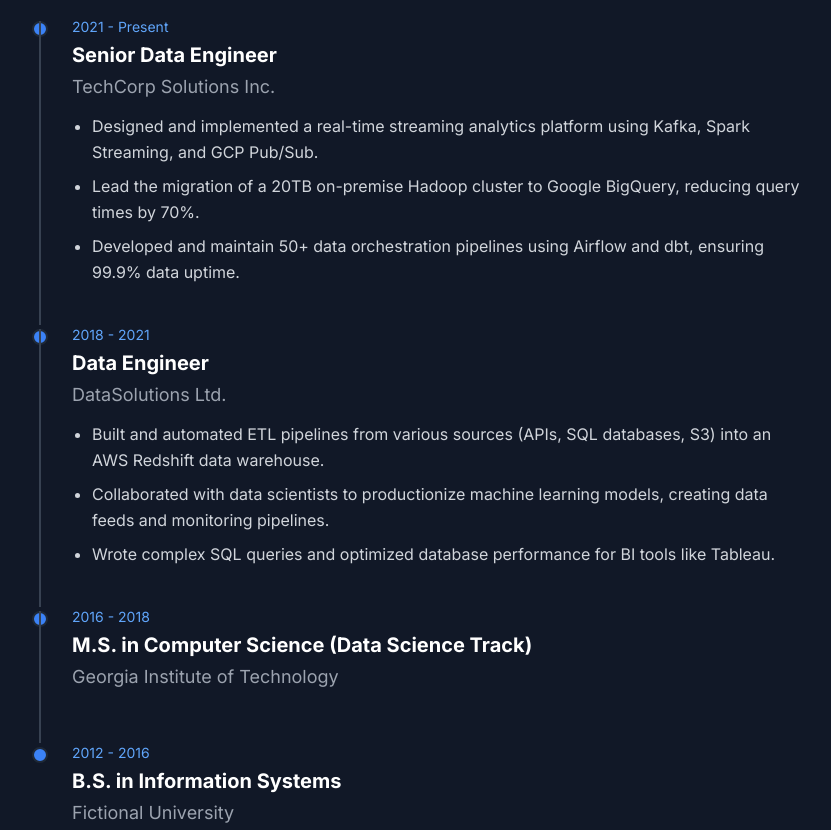
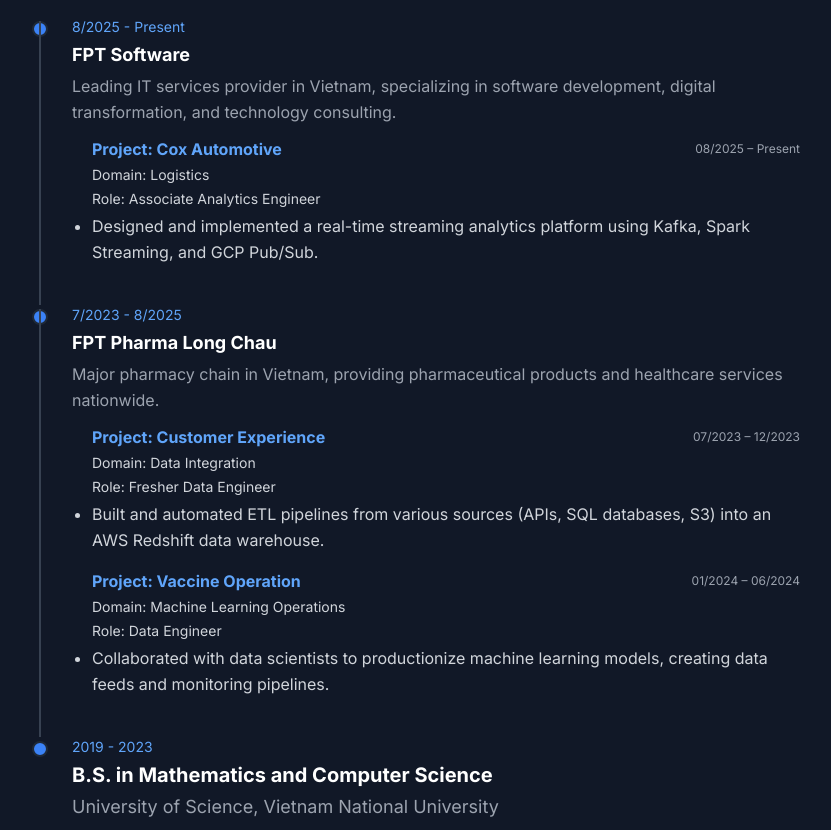
Before and after one commit to hoangnguyennguyen/iamnguyen1808.github.io, a plain HTML site: page index.html in a window 1280 px wide. Shown: the part 600-1430 px from the top of the page, without its empty margins (224-1055 px from the left). Drawn offline with nearby package versions, Linux system fonts and the light colour scheme.

Commit message:
update main page

```diff
--- a/index.html
+++ b/index.html
@@ -21,7 +21,7 @@
     <nav id="sidebar" class="group fixed inset-y-0 left-0 z-50 w-64 bg-gray-900 md:bg-gray-900/50 md:backdrop-blur-sm border-r border-gray-700/50 md:border-r-0 md:shadow-lg transform -translate-x-full md:translate-x-[-14.5rem] md:hover:translate-x-0 transition-transform duration-300 ease-in-out overflow-y-auto md:inset-y-auto md:top-1/2 md:-translate-y-1/2 md:rounded-lg md:max-h-[80vh]">
 
         <!-- Hover Indicator Tab (Desktop Only) -->
-        <div class="hidden md:flex items-center justify-center absolute top-1/2 -translate-y-1/2 right-0 w-6 h-20 bg-gray-700/80 rounded-r-lg transition-opacity duration-300 group-hover:opacity-0 pointer-events-none">
+    <div class="hidden md:flex items-center justify-center absolute top-1/2 -translate-y-1/2 right-0 w-6 h-20 bg-gray-700/80 rounded-r-lg transition-opacity duration-300 group-hover:opacity-0">
             <span class="lucide-icon text-gray-200 animate-pulse" data-lucide="chevrons-right"></span>
         </div>
 
@@ -96,9 +96,9 @@
             <!-- Hero / About Section -->
             <section id="about" class="flex flex-col md:flex-row items-center md:space-x-12 mb-24">
                 <!-- Profile Image Placeholder -->
-                <div class="w-48 h-48 md:w-64 md:h-64 rounded-full bg-gray-700 flex-shrink-0 mb-8 md:mb-0 shadow-lg border-4 border-gray-800">
+                <div class="w-48 h-48 md:w-48 md:h-64 rounded-full bg-gray-700 flex-shrink-0 mb-8 md:mb-0 shadow-lg border-4 border-gray-800">
                     <img
-                        src="https://placehold.co/256x256/374151/E5E7EB?text=Nguyen+Nguyen"
+                        src="assets/Avatar.jpg"
                         alt="Nguyen Nguyen"
                         class="w-full h-full rounded-full object-cover"
                         onerror="this.src='https://placehold.co/256x256/374151/E5E7EB?text=Profile+Photo'"
@@ -133,50 +133,74 @@
                 </h2>
 
                 <div class="max-w-3xl mx-auto">
+                    <!-- FSoft -->
                     <!-- Timeline Item: Work -->
                     <div class="timeline-item">
                         <div class="timeline-marker"></div>
                         <div class="timeline-line"></div>
-                        <p class="text-sm text-blue-400 mb-1">2021 - Present</p>
-                        <h3 class="text-xl font-semibold text-white mb-1">Senior Data Engineer</h3>
-                        <p class="text-lg text-gray-400 mb-3">TechCorp Solutions Inc.</p>
-                        <ul class="list-disc list-outside text-gray-300 space-y-2 ml-5">
-                            <li>Designed and implemented a real-time streaming analytics platform using Kafka, Spark Streaming, and GCP Pub/Sub.</li>
-                            <li>Lead the migration of a 20TB on-premise Hadoop cluster to Google BigQuery, reducing query times by 70%.</li>
-                            <li>Developed and maintain 50+ data orchestration pipelines using Airflow and dbt, ensuring 99.9% data uptime.</li>
-                        </ul>
+                        <p class="text-sm text-blue-400 mb-1">8/2025 - Present</p>
+                        <p class="text-lg font-semibold text-white mb-1">FPT Software</p>
+                        <p class="text-gray-400 mb-3">Leading IT services provider in Vietnam, specializing in software development, digital transformation, and technology consulting.</p>
+
+                        <!-- Projects -->
+                        <div class="space-y-4 ml-5">
+                            <div>
+                                <div class="flex justify-between items-center mb-1">
+                                    <h4 class="text-base font-bold text-blue-400">Project: Cox Automotive</h4>
+                                    <span class="text-xs text-gray-400">08/2025 &ndash; Present</span>
+                                </div>
+                                <p class="text-sm text-gray-300 mb-1">Domain: Logistics</p>
+                                <p class="text-sm text-gray-300 mb-1">Role: Associate Analytics Engineer</p>
+                                <ul class="list-disc list-outside text-gray-300 space-y-2">
+                                    <li>Designed and implemented a real-time streaming analytics platform using Kafka, Spark Streaming, and GCP Pub/Sub.</li>
+                                </ul>
+                            </div>
+                        </div>
                     </div>
 
                     <!-- Timeline Item: Work -->
+                    <!-- Long Chau -->
                     <div class="timeline-item">
                         <div class="timeline-marker"></div>
                         <div class="timeline-line"></div>
-                        <p class="text-sm text-blue-400 mb-1">2018 - 2021</p>
-                        <h3 class="text-xl font-semibold text-white mb-1">Data Engineer</h3>
-                        <p class="text-lg text-gray-400 mb-3">DataSolutions Ltd.</p>
-                        <ul class="list-disc list-outside text-gray-300 space-y-2 ml-5">
-                            <li>Built and automated ETL pipelines from various sources (APIs, SQL databases, S3) into an AWS Redshift data warehouse.</li>
-                            <li>Collaborated with data scientists to productionize machine learning models, creating data feeds and monitoring pipelines.</li>
-                            <li>Wrote complex SQL queries and optimized database performance for BI tools like Tableau.</li>
-                        </ul>
+                        <p class="text-sm text-blue-400 mb-1">7/2023 - 8/2025</p>
+                        <p class="text-lg font-semibold text-white mb-1">FPT Pharma Long Chau</p>
+                        <p class="text-gray-400 mb-3">Major pharmacy chain in Vietnam, providing pharmaceutical products and healthcare services nationwide.</p>
+
+                        <!-- Projects -->
+                        <div class="space-y-4 ml-5">
+                            <div>
+                                <div class="flex justify-between items-center mb-1">
+                                    <h4 class="text-base font-bold text-blue-400">Project: Customer Experience</h4>
+                                    <span class="text-xs text-gray-400">07/2023 &ndash; 12/2023</span>
+                                </div>
+                                <p class="text-sm text-gray-300 mb-1">Domain: Data Integration</p>
+                                <p class="text-sm text-gray-300 mb-1">Role: Fresher Data Engineer</p>
+                                <ul class="list-disc list-outside text-gray-300 space-y-2">
+                                    <li>Built and automated ETL pipelines from various sources (APIs, SQL databases, S3) into an AWS Redshift data warehouse.</li>
+                                </ul>
+                            </div>
+                            <div>
+                                <div class="flex justify-between items-center mb-1">
+                                    <h4 class="text-base font-bold text-blue-400">Project: Vaccine Operation</h4>
+                                    <span class="text-xs text-gray-400">01/2024 &ndash; 06/2024</span>
+                                </div>
+                                <p class="text-sm text-gray-300 mb-1">Domain: Machine Learning Operations</p>
+                                <p class="text-sm text-gray-300 mb-1">Role: Data Engineer</p>
+                                <ul class="list-disc list-outside text-gray-300 space-y-2">
+                                    <li>Collaborated with data scientists to productionize machine learning models, creating data feeds and monitoring pipelines.</li>
+                                </ul>
+                            </div>
+                        </div>
                     </div>
 
                     <!-- Timeline Item: Education -->
                     <div class="timeline-item">
                         <div class="timeline-marker"></div>
                         <div class="timeline-line"></div>
-                        <p class="text-sm text-blue-400 mb-1">2016 - 2018</p>
-                        <h3 class="text-xl font-semibold text-white mb-1">M.S. in Computer Science (Data Science Track)</h3>
-                        <p class="text-lg text-gray-400 mb-3">Georgia Institute of Technology</p>
-                    </div>
-
-                    <!-- Timeline Item: Education -->
-                    <div class="timeline-item">
-                        <div class="timeline-marker"></div>
-                        <div class="timeline-line"></div>
-                        <p class="text-sm text-blue-400 mb-1">2012 - 2016</p>
-                        <h3 class="text-xl font-semibold text-white mb-1">B.S. in Information Systems</h3>
-                        <p class="text-lg text-gray-400 mb-3">Fictional University</p>
+                        <p class="text-sm text-blue-400 mb-1">2019 - 2023</p>
+                        <h3 class="text-xl font-semibold text-white mb-1">B.S. in Mathematics and Computer Science</h3>
+                        <p class="text-lg text-gray-400 mb-3">University of Science, Vietnam National University</p>
                     </div>
                 </div>
             </section>
@@ -302,8 +326,8 @@
                 <h2 class="text-3xl md:text-4xl font-bold text-white text-center mb-12">
                     Technical Skills
                 </h2>
-                <div class="max-w-4xl mx-auto bg-gray-800 rounded-lg shadow-xl p-8">
-                    <div class="grid grid-cols-2 md:grid-cols-4 gap-8">
+                <div class="max-w-6xl mx-auto bg-gray-800 rounded-lg shadow-xl p-8">
+                    <div class="grid grid-cols-2 md:grid-cols-5 gap-8">
                         <!-- Category 1 -->
                         <div>
                             <h3 class="text-xl font-semibold text-white mb-4 border-b-2 border-blue-500 pb-2">Languages</h3>
@@ -326,12 +350,11 @@
                         </div>
                         <!-- Category 3 -->
                         <div>
-                            <h3 class="text-xl font-semibold text-white mb-4 border-b-2 border-blue-500 pb-2">Databases</h3>
+                            <h3 class="text-xl font-semibold text-white mb-4 border-b-2 border-blue-500 pb-2">Data Platform</h3>
                             <ul class="space-y-2 text-gray-300">
-                                <li>BigQuery</li>
                                 <li>Snowflake</li>
-                                <li>AWS Redshift</li>
-                                <li>PostgreSQL</li>
+                                <li>Databricks</li>
+                                <li>Apache Iceberg</li>
                             </ul>
                         </div>
                         <!-- Category 4 -->
@@ -340,9 +363,17 @@
                             <ul class="space-y-2 text-gray-300">
                                 <li>GCP</li>
                                 <li>AWS</li>
-                                <li>Docker</li>
-                                <li>Kubernetes</li>
                                 <li>Terraform</li>
+                            </ul>
+                        </div>
+
+                        <!-- Category 5 -->
+                        <div>
+                            <h3 class="text-xl font-semibold text-white mb-4 border-b-2 border-blue-500 pb-2">Orchestration</h3>
+                            <ul class="space-y-2 text-gray-300">
+                                <li>Apache Airflow</li>
+                                <li>Dagster</li>
+                                <li>Azure Data Factory</li>
                             </ul>
                         </div>
                     </div>
@@ -362,11 +393,11 @@
                         <span class="lucide-icon" data-lucide="mail"></span>
                         <span class="ml-2">Email Me</span>
                     </a>
-                    <a href="https://linkedin.com" target="_blank" rel="noopener noreferrer" class="text-gray-400 hover:text-blue-400 p-3 bg-gray-800 rounded-full transition-colors">
+                    <a href="https://www.linkedin.com/in/hoangnguyennguyen/" target="_blank" rel="noopener noreferrer" class="text-gray-400 hover:text-blue-400 p-3 bg-gray-800 rounded-full transition-colors">
                         <span class="sr-only">LinkedIn</span>
                         <span class="lucide-icon" data-lucide="linkedin"></span>
                     </a>
-                    <a href="https://github.com" target="_blank" rel="noopener noreferrer" class="text-gray-400 hover:text-blue-400 p-3 bg-gray-800 rounded-full transition-colors">
+                    <a href="https://github.com/hoangnguyennguyen" target="_blank" rel="noopener noreferrer" class="text-gray-400 hover:text-blue-400 p-3 bg-gray-800 rounded-full transition-colors">
                         <span class="sr-only">GitHub</span>
                         <span class="lucide-icon" data-lucide="github"></span>
                     </a>
```
Also changed, not shown: assets/Avatar.jpg (added).
